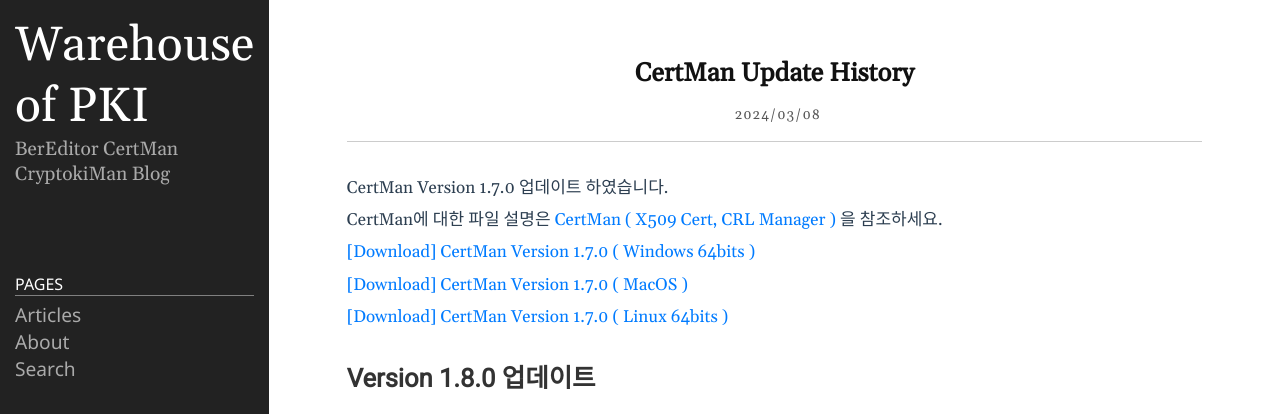
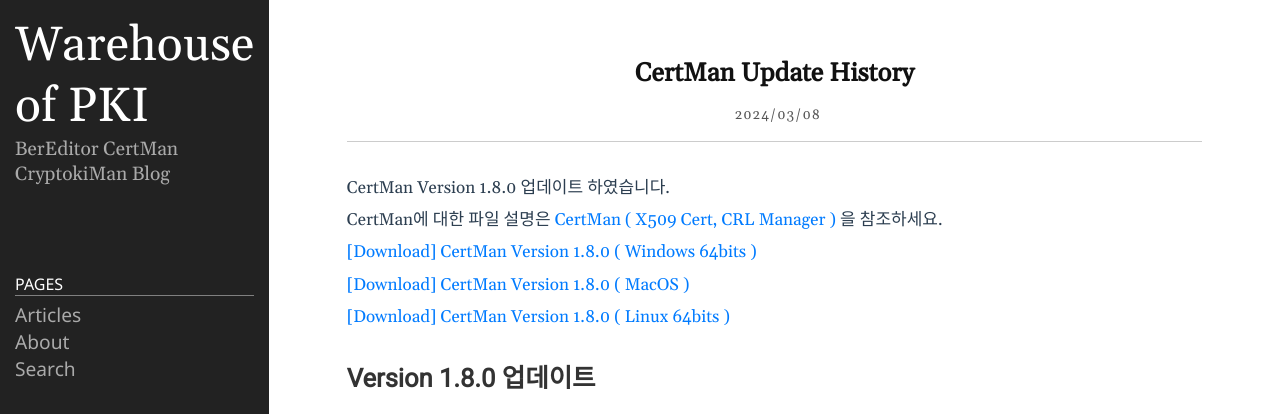
Before and after one commit to jykim74/jykim74.github.io, a Jekyll site: the page built from _posts/2024-03-08-CertManUpdate.md, in a window 1280 px wide and 900 px high. Shown: the top 414 px of the window. Built offline with Jekyll 4.4.1, drawn with Linux system fonts in a browser that asks for light colours; nearby versions of some CDN libraries; comment, search, counter and statistics services are not loaded.

Commit message:
Update 2024-03-08-CertManUpdate.md

```diff
--- a/_posts/2024-03-08-CertManUpdate.md
+++ b/_posts/2024-03-08-CertManUpdate.md
@@ -4,12 +4,12 @@
 tags: [X.509,Cert,Certificate,CRL,RSA,ECDSA,PKI,CSR,KeyPair]
 category: Software
 ---
-CertMan Version 1.7.0 업데이트 하였습니다.
+CertMan Version 1.8.0 업데이트 하였습니다.
 CertMan에 대한 파일 설명은 [CertMan ( X509 Cert, CRL Manager )](https://jykim74.tistory.com/37) 을 참조하세요.
 
-[\[Download\] CertMan Version 1.7.0 ( Windows 64bits )](https://jykim74.github.io/msi/CertMan-enV170.msi)
-[\[Download\] CertMan Version 1.7.0 ( MacOS )](https://jykim74.github.io/dmg/CertManV170.dmg)
-[\[Download\] CertMan Version 1.7.0 ( Linux 64bits )](https://jykim74.github.io/zip/CertManV170.zip)
+[\[Download\] CertMan Version 1.8.0 ( Windows 64bits )](https://jykim74.github.io/msi/CertMan-enV180.msi)
+[\[Download\] CertMan Version 1.8.0 ( MacOS )](https://jykim74.github.io/dmg/CertManV180.dmg)
+[\[Download\] CertMan Version 1.8.0 ( Linux 64bits )](https://jykim74.github.io/zip/CertManV180.zip)
 
 ## Version 1.8.0 업데이트
 - 주요 메뉴 단축키 지원
```
